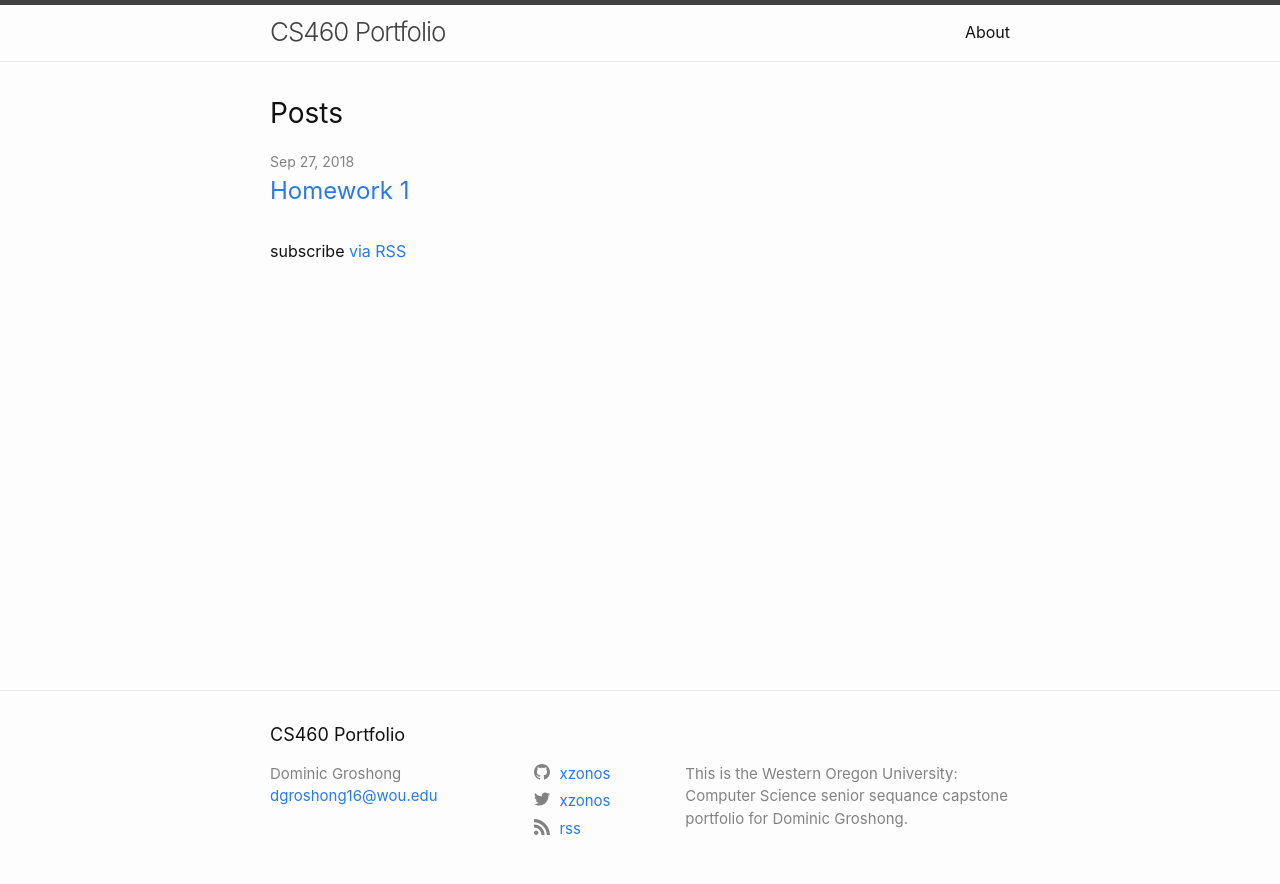
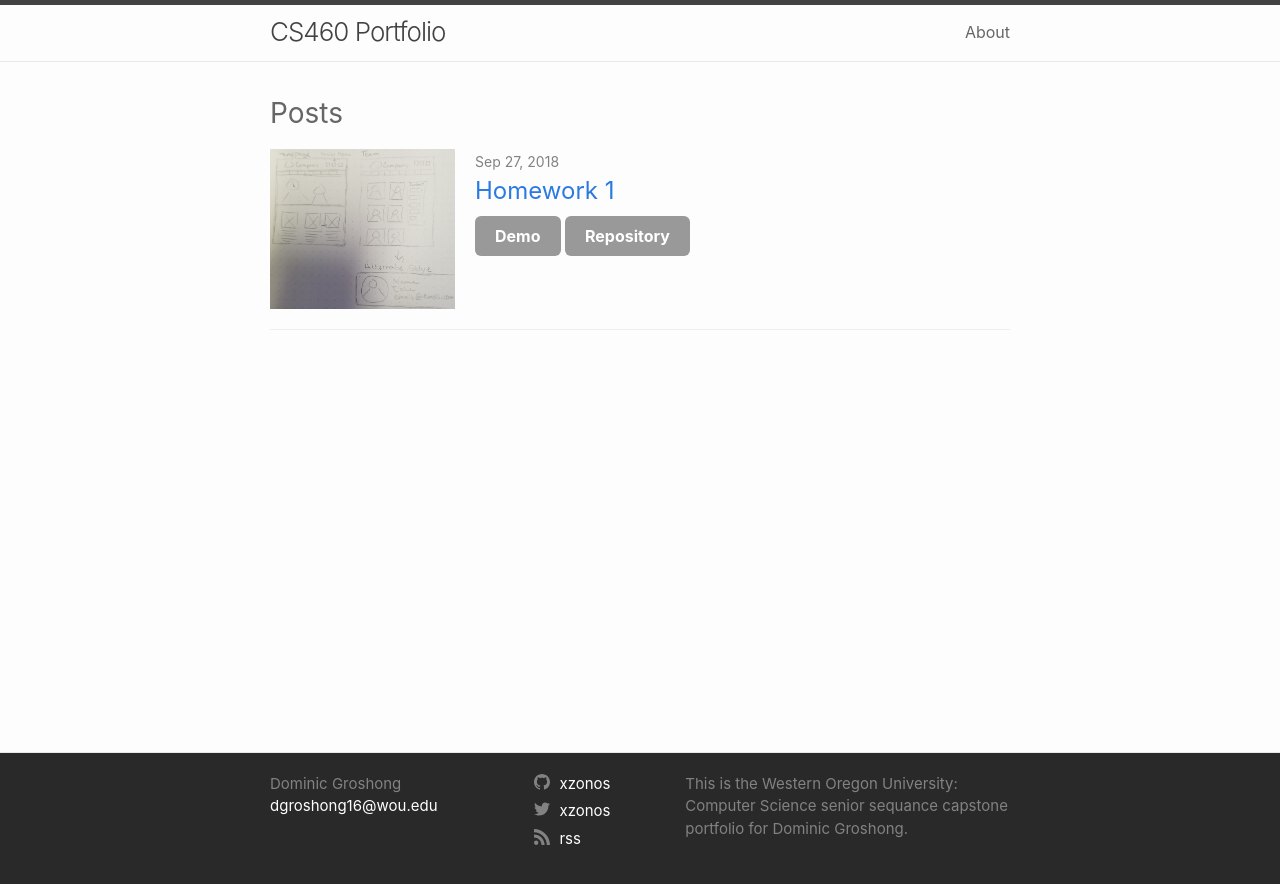
Before and after one commit to Dominic-Groshong/xzonos.github.io, a Jekyll site: the page built from index.md, in a window 1280 px wide. Shown: the top 884 px of the page. Built offline with Jekyll 4.4.1, drawn with Linux system fonts in a browser that asks for light colours.

Commit message:
Added excerpt and images to blog listing. Worked on SCSS styles to customize theme

```diff
--- a/_includes/footer.html
+++ b/_includes/footer.html
@@ -2,8 +2,6 @@
   <data class="u-url" href="{{ "/" | relative_url }}"></data>
 
   <div class="wrapper">
-
-    <h2 class="footer-heading">{{ site.title | escape }}</h2>
 
     <div class="footer-col-wrapper">
       <div class="footer-col footer-col-1">
--- a/_layouts/home.html
+++ b/_layouts/home.html
@@ -13,7 +13,22 @@ layout: default
     <h2 class="post-list-heading">{{ page.list_title | default: "Posts" }}</h2>
     <ul class="post-list">
       {%- for post in site.posts -%}
-      <li>
+      <li class="clearfix">
+			<div class="left">
+			{% assign foundImage = 0 %}
+	      {% assign images = post.content | split:"<img " %}
+	      {% for image in images %}
+	        {% if image contains 'src' %}
+
+	            {% if foundImage == 0 %}
+	                {% assign html = image | split:"/>" | first %}
+	                <img {{ html }} />
+	                {% assign foundImage = 1 %}
+	            {% endif %}
+	        {% endif %}
+	      {% endfor %}
+			</div>
+			<div class="right">
         {%- assign date_format = site.minima.date_format | default: "%b %-d, %Y" -%}
         <span class="post-meta">{{ post.date | date: date_format }}</span>
         <h3>
@@ -21,9 +36,9 @@ layout: default
             {{ post.title | escape }}
           </a>
         </h3>
-        {%- if site.show_excerpts -%}
           {{ post.excerpt }}
-        {%- endif -%}
+
+		  </div>
       </li>
       {%- endfor -%}
     </ul>
--- a/_sass/minima.scss
+++ b/_sass/minima.scss
@@ -10,7 +10,7 @@ $base-line-height: 1.5 !default;
 
 $spacing-unit:     30px !default;
 
-$text-color:       #111 !default;
+$text-color:       #666 !default;
 $background-color: #fdfdfd !default;
 $brand-color:      #2a7ae2 !default;
 
--- a/assets/main.scss
+++ b/assets/main.scss
@@ -3,3 +3,96 @@
 ---
 
 @import "minima";
+
+//
+// General Colors
+//
+$light: #c4c4c4;
+$medium: #727272;
+$dark: #292929;
+$even: #fcfcfc;
+$odd: #f5f5f5;
+
+//
+// Defaults
+//
+a{
+	color: $brand-color;
+	&:hover{
+		text-decoration: none !important;
+	}
+}
+
+.social-media-list a:hover .username{
+	text-decoration: none;
+}
+
+//
+// Homepage Blog Posts
+//
+.right,
+.right:after,
+.right:before {
+    -webkit-box-sizing: border-box;
+    -moz-box-sizing: border-box;
+    box-sizing: border-box;
+}
+
+
+a.btn{
+	background: lighten($text-color, 20%);
+	padding: 10px 20px;
+	border-radius: 6px;
+	color: white;
+	font-weight: 700;
+	&:hover{
+		background: lighten($text-color, 10%);
+		text-decoration: none;
+	}
+}
+
+.clearfix::after {
+    content: "";
+    clear: both;
+    display: table;
+}
+
+.rss-subscribe{
+	display: none;
+}
+
+.left{
+	float: left;
+	width: 25%;
+}
+
+.right{
+	width: 75%;
+	float: right;
+	padding-left: 20px;
+}
+
+.post-list li{
+	border-bottom: 1px solid #efefef;
+	padding-bottom: 20px;
+	margin-bottom: 20px;
+}
+
+.site-footer {
+    background: $dark;
+    min-height: 100px;
+    margin-top: 20px;
+    padding: 20px 0;
+    color: white;
+    box-shadow: 0px 500px 0px 500px $dark;
+	 a{
+		 color: white;
+
+		 &:visited{
+			 color: darken(white, 40%);
+		 }
+		 &:hover{
+			 color: $brand-color;
+		 }
+	 }
+}
```
Also changed, not shown: _posts/2018-09-27-homework-1.md (+32 -4 lines), assets/imgs/bulletList.PNG (added), assets/imgs/menu.PNG (added), assets/imgs/multiColumn.PNG (added), assets/imgs/orderedList.PNG (added), assets/imgs/table.png (added).
